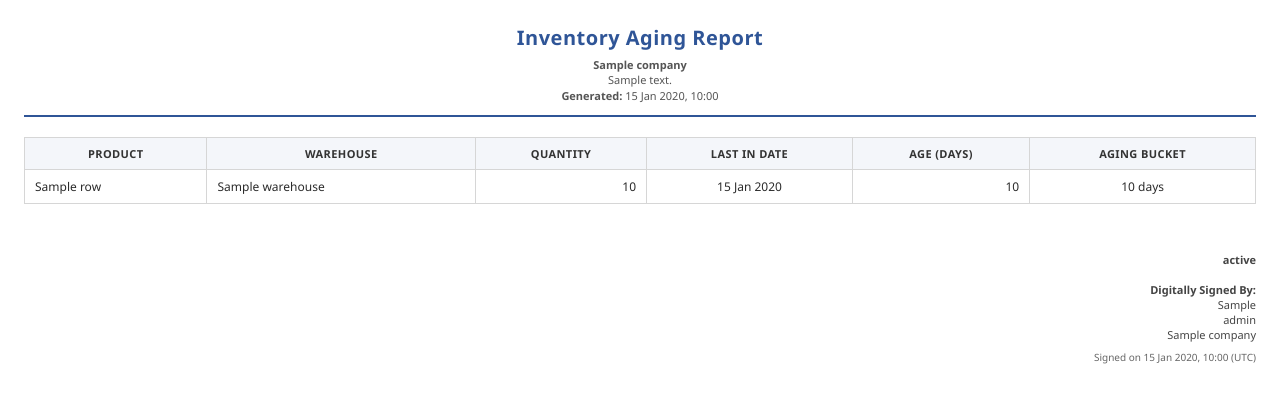
After one commit to mr-vaibh/IMS, a Django app: template backend/reports/templates/reports/inventory_aging_report.html in a window 1280 px wide. The commit adds this page. Shown: the top 403 px of the page. Run offline with Django 5.2, Linux system fonts and the light colour scheme; tables that the repository leaves empty hold one stand-in row (values such as "Sample post"); the template is opened without the code that fills it: values that come from a table or form of the project are taken from there, most other values are stand-ins (such as "Sample title", 1, 10 or a date in 2020).

Commit message:
add aging report, and some fixes

```diff
--- a/backend/api/views.py
+++ b/backend/api/views.py
@@ -728,7 +728,8 @@ def movement_report(request):
         return Response({"message": "Forbidden"}, status=403)
 
     qs = InventoryLedger.objects.select_related("product", "warehouse").order_by("-created_at").filter(
-        warehouse__company=request.user.userprofile.company
+        warehouse__company=request.user.userprofile.company,
+        warehouse__deleted_at__isnull=True
     )
 
     start_date = request.GET.get("start_date")
--- /dev/null
+++ b/backend/reports/templates/reports/inventory_aging_report.html
@@ -0,0 +1,189 @@
+<!DOCTYPE html>
+<html>
+<head>
+  <meta charset="utf-8" />
+  <title>Inventory Aging Report</title>
+
+  <style>
+    /* ===== BASE ===== */
+    body {
+      font-family: "Segoe UI", Arial, Helvetica, sans-serif;
+      font-size: 12px;
+      color: #2b2b2b;
+      margin: 24px;
+    }
+
+    /* ===== HEADER ===== */
+    .header {
+      text-align: center;
+      padding-bottom: 12px;
+      border-bottom: 2px solid #2f5597;
+      margin-bottom: 20px;
+    }
+
+    .header h2 {
+      margin: 0;
+      font-size: 20px;
+      color: #2f5597;
+      letter-spacing: 0.5px;
+    }
+
+    .meta {
+      margin-top: 6px;
+      font-size: 11px;
+      color: #555;
+      line-height: 1.4;
+    }
+
+    /* ===== TABLE ===== */
+    table {
+      width: 100%;
+      border-collapse: collapse;
+      margin-top: 16px;
+    }
+
+    th, td {
+      border: 1px solid #d6d6d6;
+      padding: 8px 10px;
+      vertical-align: middle;
+    }
+
+    th {
+      background-color: #f4f6fa;
+      font-weight: 600;
+      font-size: 11px;
+      text-transform: uppercase;
+      letter-spacing: 0.4px;
+      text-align: center;
+      color: #333;
+    }
+
+    td {
+      font-size: 12px;
+    }
+
+    td.num {
+      text-align: right;
+    }
+
+    td.center {
+      text-align: center;
+    }
+
+    /* ===== AGING BUCKETS ===== */
+    .bucket-0-30 {
+      background-color: #e8f5e9;
+    }
+
+    .bucket-31-60 {
+      background-color: #fffde7;
+    }
+
+    .bucket-61-90 {
+      background-color: #fff3e0;
+    }
+
+    .bucket-90-plus {
+      background-color: #ffebee;
+      font-weight: 600;
+    }
+
+    /* ===== EMPTY STATE ===== */
+    .empty {
+      padding: 16px;
+      font-style: italic;
+      color: #777;
+    }
+
+    /* ===== SIGNATURE / FOOTER ===== */
+    .signature {
+      margin-top: 48px;
+      font-size: 11px;
+      text-align: right;
+      color: #444;
+    }
+  </style>
+</head>
+
+<body>
+
+  <!-- HEADER -->
+  <div class="header">
+    <h2>Inventory Aging Report</h2>
+    <div class="meta">
+      <strong>{{ company.name }}</strong><br/>
+      {{ company.address|linebreaksbr }}<br/>
+      <strong>Generated:</strong> {{ generated_at|date:"d M Y, H:i" }}
+    </div>
+  </div>
+
+  <!-- TABLE -->
+  <table>
+    <thead>
+      <tr>
+        <th>Product</th>
+        <th>Warehouse</th>
+        <th>Quantity</th>
+        <th>Last In Date</th>
+        <th>Age (Days)</th>
+        <th>Aging Bucket</th>
+      </tr>
+    </thead>
+
+    <tbody>
+      {% for r in rows %}
+        <tr
+          class="
+            {% if r.bucket == '0–30' %}bucket-0-30{% endif %}
+            {% if r.bucket == '31–60' %}bucket-31-60{% endif %}
+            {% if r.bucket == '61–90' %}bucket-61-90{% endif %}
+            {% if r.bucket == '90+' %}bucket-90-plus{% endif %}
+          "
+        >
+          <td>{{ r.product_name }}</td>
+          <td>{{ r.warehouse }}</td>
+          <td class="num">{{ r.quantity }}</td>
+          <td class="center">
+            {% if r.last_in_date %}
+              {{ r.last_in_date|date:"d M Y" }}
+            {% else %}
+              —
+            {% endif %}
+          </td>
+          <td class="num">
+            {% if r.age_days is not None %}
+              {{ r.age_days }}
+            {% else %}
+              —
+            {% endif %}
+          </td>
+          <td class="center">{{ r.bucket }} days</td>
+        </tr>
+      {% empty %}
+        <tr>
+          <td colspan="6" class="center empty">
+            No inventory aging data available
+          </td>
+        </tr>
+      {% endfor %}
+    </tbody>
+  </table>
+
+  <!-- FOOTER / SIGNATURE -->
+  <div class="signature">
+    <strong>{{ signature.statement }}</strong><br/><br/>
+
+    <div>
+        <strong>Digitally Signed By:</strong><br/>
+        {{ signature.signed_by|default:"Authorized User" }}<br/>
+        {{ signature.role }}<br/>
+        {{ signature.company }}
+    </div>
+
+    <div style="margin-top: 8px; font-size: 10px; color: #666;">
+        Signed on {{ signature.signed_at|date:"d M Y, H:i" }} (UTC)
+    </div>
+  </div>
+
+</body>
+</html>
--- a/backend/reports/urls.py
+++ b/backend/reports/urls.py
@@ -1,5 +1,5 @@
 from django.urls import path
-from .views import stock_report_pdf, movement_report_pdf, inventory_valuation_pdf, low_stock_report_pdf, audit_report_pdf, order_report_pdf
+from .views import stock_report_pdf, movement_report_pdf, inventory_valuation_pdf, low_stock_report_pdf, audit_report_pdf, order_report_pdf, aging_report_pdf
 
 urlpatterns = [
     path("stock/pdf", stock_report_pdf),
@@ -8,4 +8,5 @@ urlpatterns = [
     path("low-stock/pdf", low_stock_report_pdf),
     path("audit/pdf", audit_report_pdf),
     path("orders/pdf", order_report_pdf),
+    path("aging/pdf", aging_report_pdf),
 ]
--- a/frontend/src/features/reports/ReportsClient.tsx
+++ b/frontend/src/features/reports/ReportsClient.tsx
@@ -125,6 +125,8 @@ export default function ReportsClient() {
         </div>
 
         {/* Date filters */}
+        {activeReport !== "monthly-stock" && (
+          <>
             <div className="flex flex-col text-sm">
               <label className="text-gray-600">Start date</label>
               <input
@@ -144,6 +146,8 @@ export default function ReportsClient() {
                 className="border rounded px-2 py-1"
                 />
             </div>
+          </>
+        )}
 
         {activeReport === "monthly-stock" && (
           <div className="flex flex-col text-sm">
```
Also changed, not shown: backend/reports/services.py (+11 -5 lines), backend/reports/templates/reports/order_report.html (+7 -7 lines), backend/reports/templates/reports/stock_report.html (+74 -18 lines), backend/reports/views.py (+48 -10 lines), frontend/src/components/reports/MonthlyStockReport.tsx (+21 -2 lines). Lines whose indentation alone changed are shown as unchanged.
